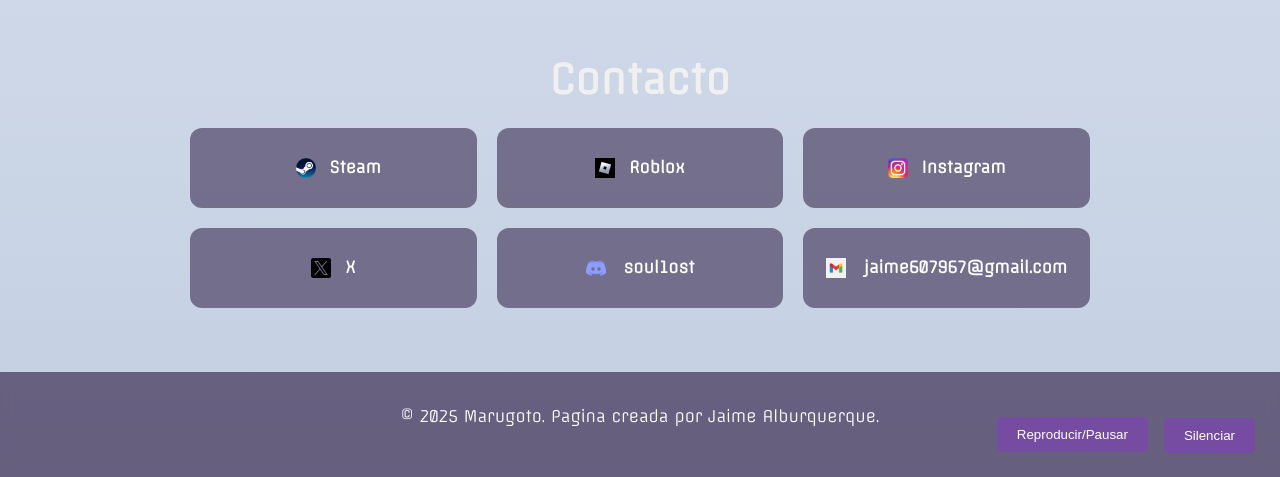
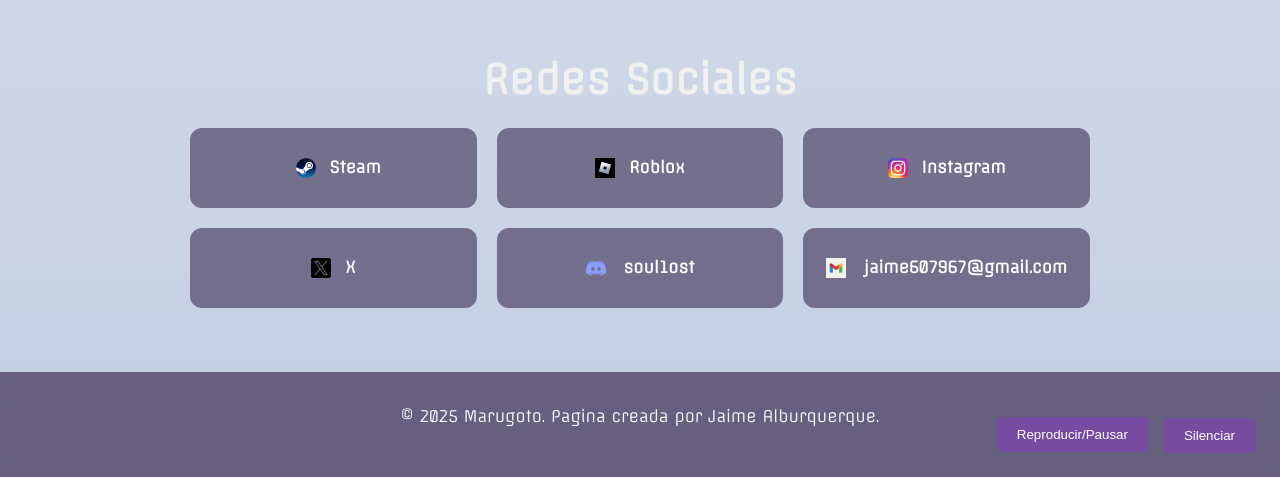
Before and after one commit to Jaime00512/MarugotoJA, a plain HTML site: page index.html in a window 1280 px wide. Shown: the part 1664-2141 px from the top of the page. Drawn offline with Linux system fonts and the light colour scheme.

Commit message:
Update index.html

```diff
--- a/index.html
+++ b/index.html
@@ -61,7 +61,7 @@
   </section>
   <!-- Sección Contacto -->
   <section id="contacto" class="contacto">
-    <h2>Contacto</h2>
+    <h2>Redes Sociales</h2>
     <ul class="contact-links">
       <div class="contact-card">
         <li>
```
